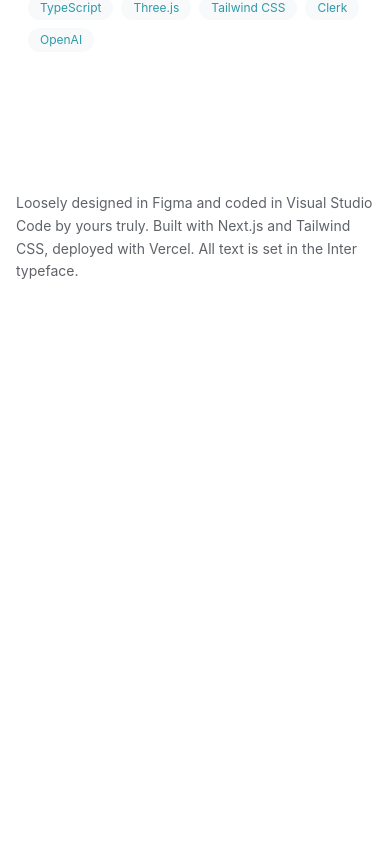
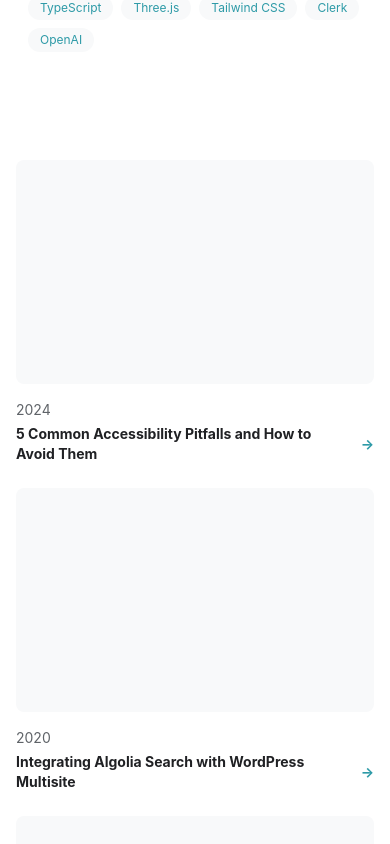
Before and after one commit to xeiaaa/portfolio, a Next.js app: page / in a window 390 px wide. Shown: the part 7480-8324 px from the top of the page. Before the commit the page ends 7795 px from the top, so only its background shows below. Built offline with nearby package versions, Linux system fonts and the light colour scheme.

Commit message:
add youtube cards and fix mobile view

```diff
--- a/app/components/Articles.tsx
+++ b/app/components/Articles.tsx
@@ -5,15 +5,18 @@ const Articles = () => {
   return (
     <section className="flex flex-col gap-6 pt-8">
       {articles.map((article) => (
-        <div key={article.title} className="flex gap-4 group cursor-pointer">
+        <div
+          key={article.title}
+          className="flex gap-4 group cursor-pointer flex flex-col md:flex-row"
+        >
           {article.image ? (
             <img
               src={article.image}
               alt={article.title}
-              className="w-[200px] h-[120px] object-cover rounded-lg group-hover:scale-105 transition-all duration-300 ease-in-out"
+              className="w-full h-56 md:w-[200px] md:h-[120px]  object-cover rounded-lg group-hover:scale-105 transition-all duration-300 ease-in-out"
             />
           ) : (
-            <div className="w-[200px] h-[120px] bg-accent flex-shrink-0 rounded-lg group-hover:scale-105 transition-all duration-300 ease-in-out" />
+            <div className="w-full h-56 md:w-[200px] md:h-[120px]  bg-accent flex-shrink-0 rounded-lg group-hover:scale-105 transition-all duration-300 ease-in-out" />
           )}
           <div className="flex flex-col gap-1">
             <div className="text-sm text-secondary">{article.date}</div>
--- a/app/page.tsx
+++ b/app/page.tsx
@@ -8,6 +8,7 @@ import ExperienceSection from "./components/ExperienceSection";
 import About from "./components/About";
 import Socials from "./components/Socials";
 import PersonalProjectPreviews from "./components/PersonalProjectPreviews";
+import Articles from "./components/Articles";
 
 const sectionIds = navItems.map((item) => item.id);
 
@@ -119,7 +120,7 @@ export default function PortfolioLayout() {
         <PersonalProjectPreviews />
 
         {/* Articles Section */}
-        {/* <Articles /> */}
+        <Articles />
 
         {/* Footer */}
         <footer className="mt-auto pt-16">
```
